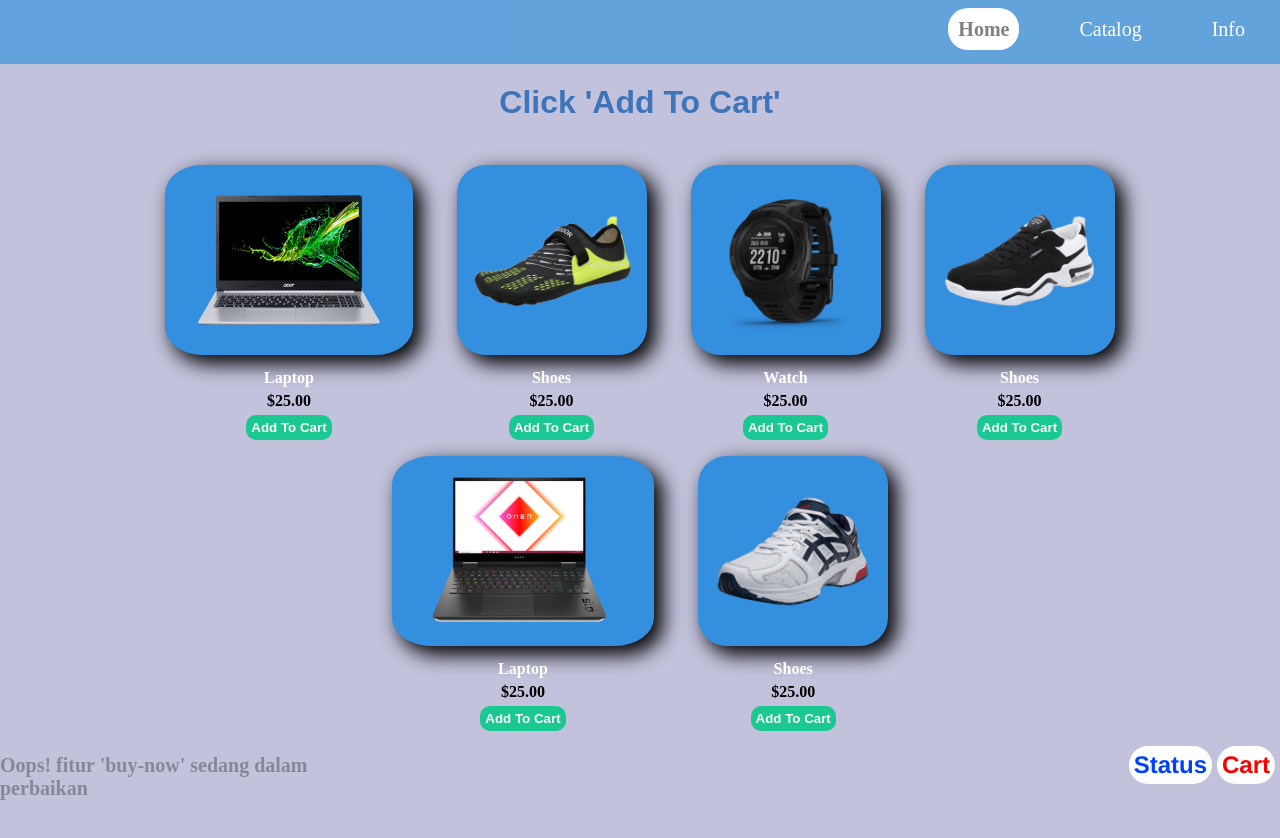
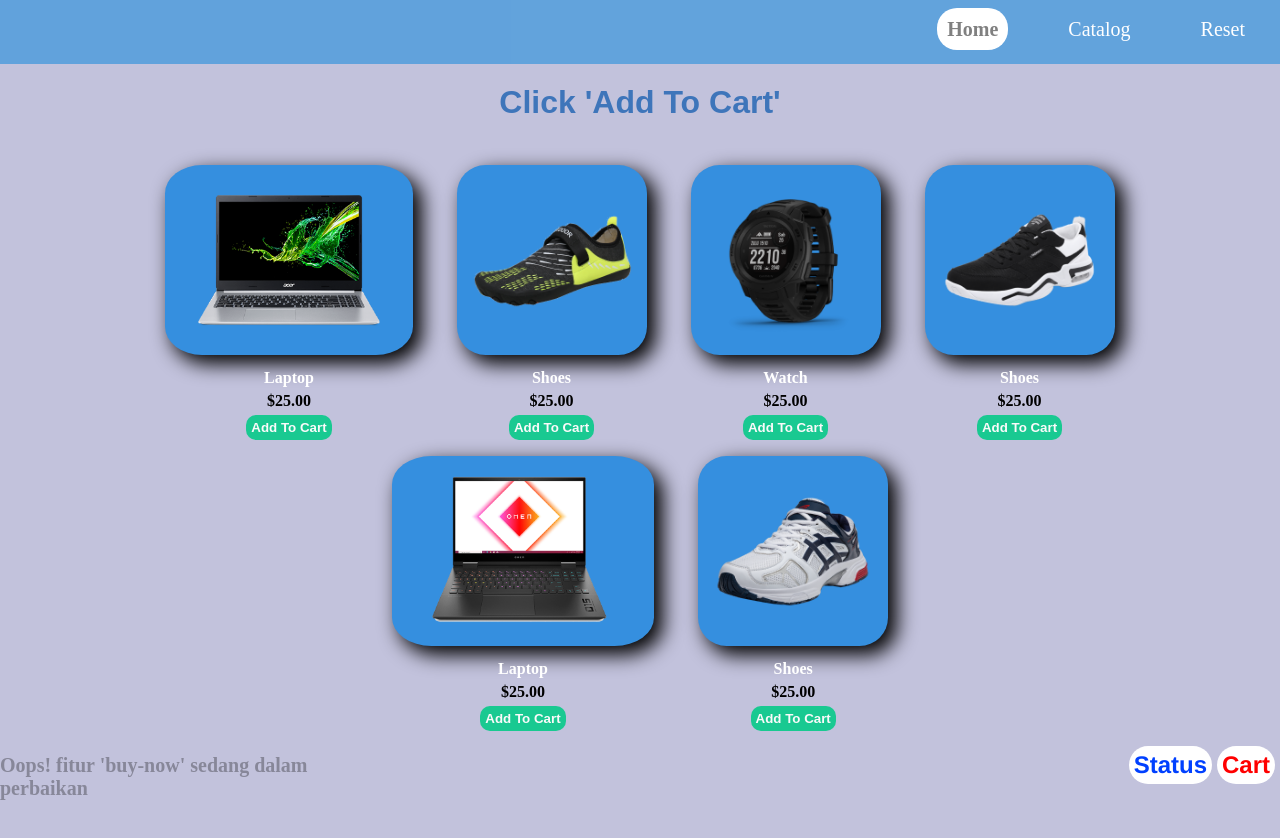
Before and after one commit to aruri-z/aruri-z.github.io, a plain HTML site: page index.html in a window 1280 px wide. Drawn offline with Linux system fonts and the light colour scheme.

Commit message:
ganti info jd  reset

```diff
--- a/index.html
+++ b/index.html
@@ -12,7 +12,7 @@
 	<header>
 		<nav id="navbar">
 			<ul>
-				<li ><a href="">Info</a></li>
+				<li ><a href="">Reset</a></li>
 				<li><a href="">Catalog</a></li>
 				<li><a href="" class="active">Home</a></li>
 			</ul>
```
